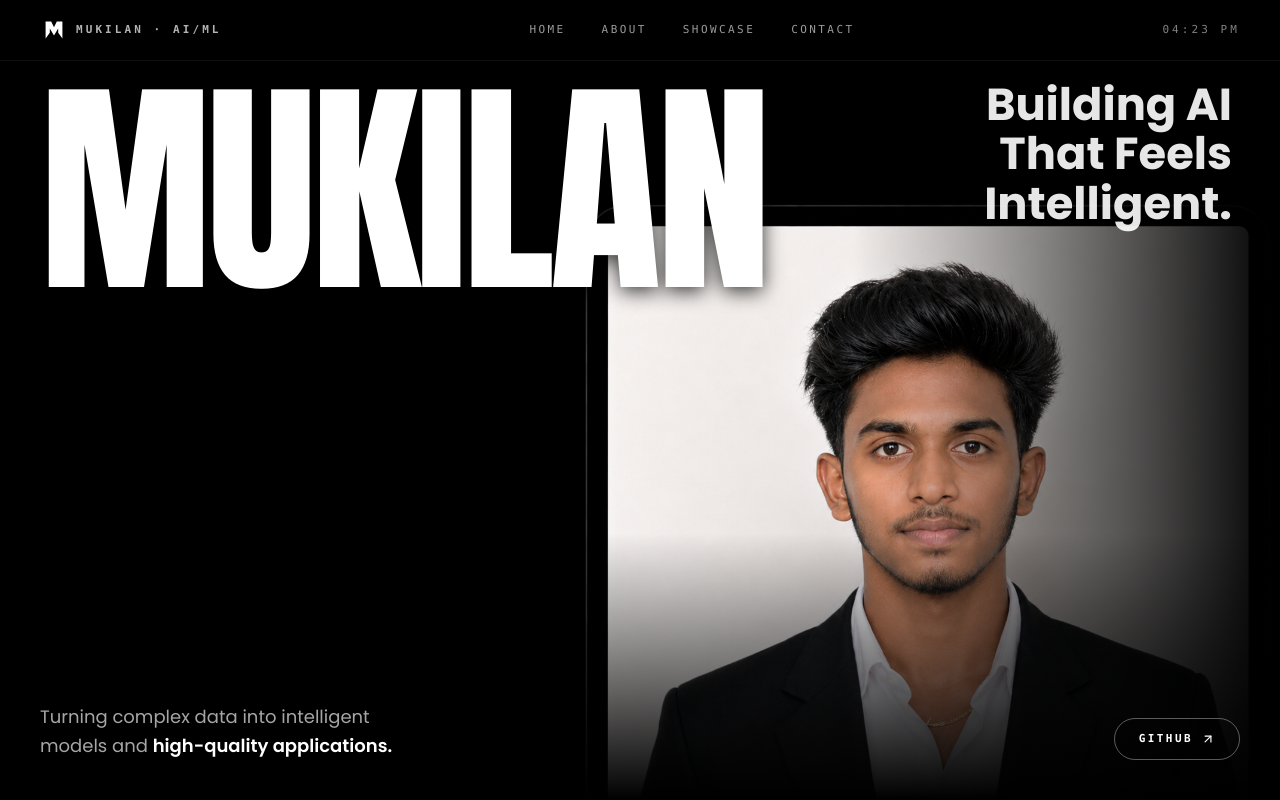
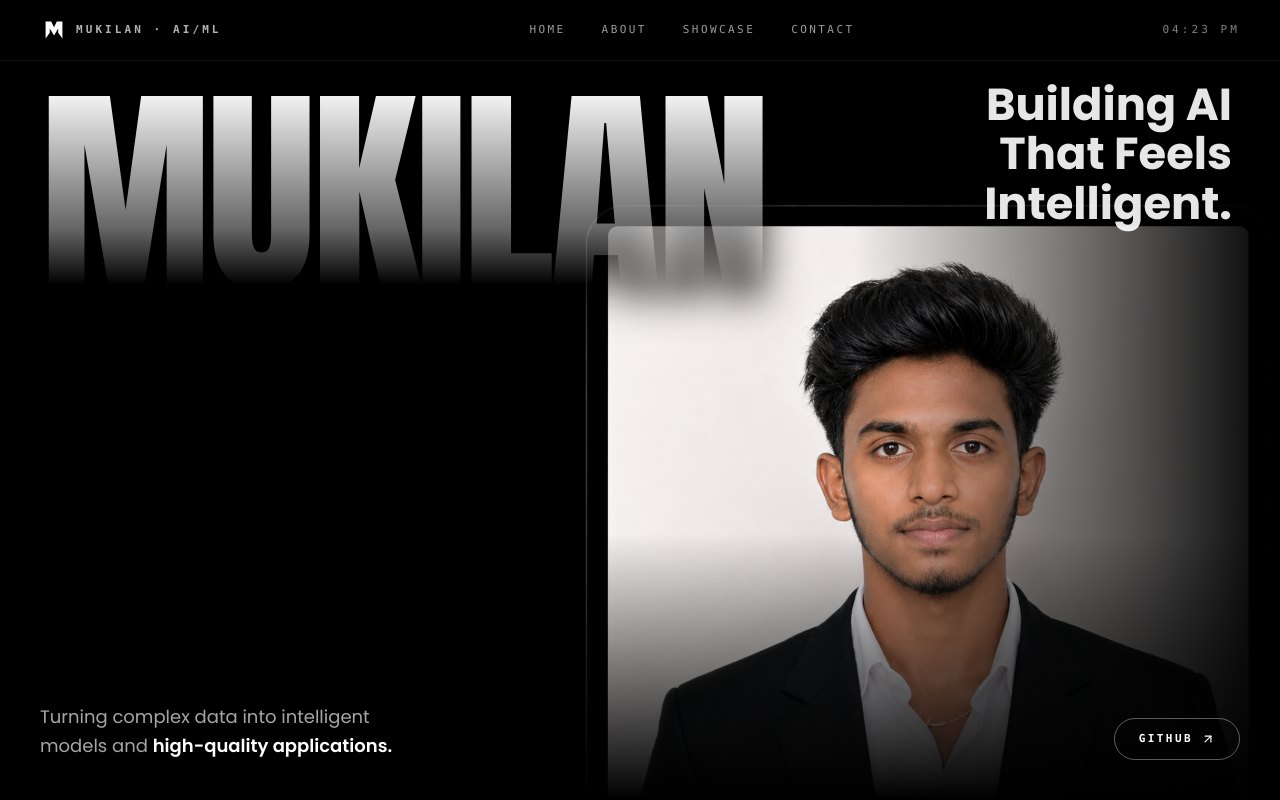
Before and after one commit to Mukilan-s18/mukil-portfolio, a React (Vite) app: page / in a window 1280 px wide. Shown: the top 800 px of the page. Built offline with nearby package versions, Linux system fonts and the light colour scheme.

Commit message:
feat: restore gradient text effect and use dual-layer approach for text shadow

```diff
--- a/src/App.tsx
+++ b/src/App.tsx
@@ -158,17 +158,36 @@ export default function App() {
               <div className="relative z-10 w-full h-full flex flex-col justify-between px-6 md:px-10 pt-24 pb-10">
 
                 {/* Top-left: Giant name (Anton font like template) */}
+                <div className="relative">
+                  {/* Shadow layer to ensure N is visible over the white card */}
                   <h1
-                  className="uppercase leading-[0.82] tracking-[-0.02em] select-none"
+                    className="uppercase leading-[0.82] tracking-[-0.02em] select-none absolute inset-0"
                     style={{
                       fontFamily: "Anton, Impact, Arial Black, sans-serif",
                       fontSize: "clamp(100px, 18vw, 230px)",
-                    color: "white",
-                    textShadow: "0px 4px 20px rgba(0,0,0,0.8)",
+                      color: "transparent",
+                      textShadow: "0px 10px 40px rgba(0,0,0,0.8)",
+                    }}
+                    aria-hidden="true"
+                  >
+                    {displayed || "\u00A0"}
+                  </h1>
+
+                  {/* Foreground layer with original gradient fade effect */}
+                  <h1
+                    className="uppercase leading-[0.82] tracking-[-0.02em] select-none relative"
+                    style={{
+                      fontFamily: "Anton, Impact, Arial Black, sans-serif",
+                      fontSize: "clamp(100px, 18vw, 230px)",
+                      background: "linear-gradient(to bottom, rgba(255,255,255,0.95) 0%, rgba(255,255,255,0.4) 70%, transparent 100%)",
+                      WebkitBackgroundClip: "text",
+                      WebkitTextFillColor: "transparent",
+                      backgroundClip: "text",
                     }}
                   >
                     {displayed || "\u00A0"}
                   </h1>
+                </div>
 
                 {/* Top-right: Bold serif tagline */}
                 <p
```
Lines whose indentation alone changed are shown as unchanged.
